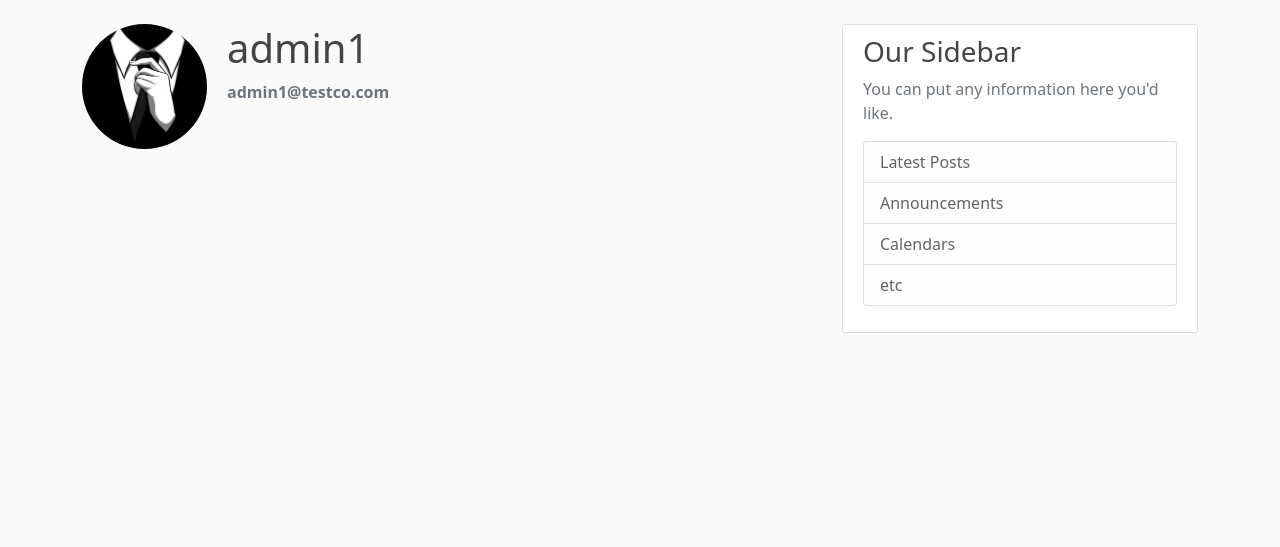
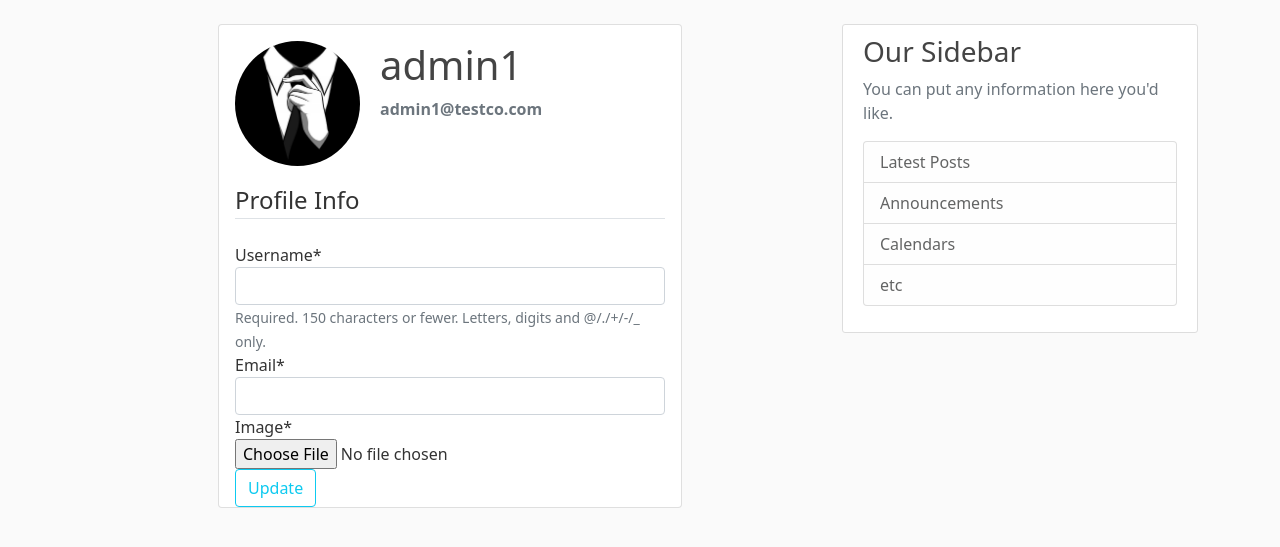
Before and after one commit to d3cod3d/django_blog, a Django app: page /profile/ in a window 1280 px wide. Shown: the part 56-603 px from the top of the page. Run offline with Django 3.2, Linux system fonts and the light colour scheme; a user stored in the database is signed in; data comes from the database, SQL or seed files in the repository; both versions use the stored data as it was after the commit; some libraries are stand-ins or nearby versions.

Commit message:
change profile pic

```diff
--- a/blog/templates/blog/base.html
+++ b/blog/templates/blog/base.html
@@ -47,7 +47,7 @@
     </header>
     <main role="main" class="container">
       <div class="row">
-        <div class="col-md-8">
+        <div class="col-md-8 d-flex justify-content-center">
           {% if messages %}
             {% for message in messages %}
             <div class="alert alert-{{ message.tags }}">
--- a/users/forms.py
+++ b/users/forms.py
@@ -1,6 +1,7 @@
 from django import forms
 from django.contrib.auth.models import User
 from django.contrib.auth.forms import UserCreationForm
+from .models import Profile
 
 
 class UserRegisterForm(UserCreationForm):
@@ -9,3 +10,19 @@ class UserRegisterForm(UserCreationForm):
     class Meta:
         model = User
         fields = ['username', 'email', 'password1', 'password2']
+
+
+class UserUpdateForm(forms.ModelForm):
+    email = forms.EmailField()
+
+    class Meta:
+        model = User
+        fields = ['username', 'email']
+
+
+
+
+class ProfileUpdateForm(forms.ModelForm):
+    class Meta:
+        model = Profile
+        fields = ['image']
--- a/users/templates/users/profile.html
+++ b/users/templates/users/profile.html
@@ -1,14 +1,28 @@
 {% extends "blog/base.html" %}
 {% load crispy_forms_tags %}
 {% block content %}
-    <div class="d-flex">
+<div class="card px-3 me-0" style="width: 29rem;">
+<div class="d-flex pt-3 ">
 
-            <img class="rounded-circle account-img" src="{{ user.profile.image.url }}">
-            <div class="fw-bold">
-                <h2 class="account-heading">{{ user.username }}</h2>
-                <p class="text-secondary">{{ user.email }}</p>
-            </div>
-
+        <img class="rounded-circle account-img" src="{{ user.profile.image.url }}">
+        <div class="fw-bold">
+            <h2 class="account-heading">{{ user.username }}</h2>
+            <p class="text-secondary">{{ user.email }}</p>
+        </div>
     </div>
+    <div>
+    <form method="POST" enctype="multipart/form-data">
+        {% csrf_token %}
+        <fieldset class="form-group">
+            <legend class="border-bottom mb-4">Profile Info</legend>
+            {{ u_form|crispy }}
+            {{ p_form|crispy }}
+        </fieldset>
+        <div class="form-group">
+            <button class="btn btn-outline-info" type="submit">Update</button>
+        </div>
+    </form>
+    </div>
+</div>
 
 {% endblock content %}
--- a/users/views.py
+++ b/users/views.py
@@ -2,7 +2,7 @@ from django.shortcuts import render, redirect
 
 from django.contrib.auth.decorators import login_required
 from django.contrib import messages
-from .forms import UserRegisterForm
+from .forms import UserRegisterForm, UserUpdateForm, ProfileUpdateForm
 # Create your views here.
 
 
@@ -20,4 +20,11 @@ def register(request):
 
 @login_required
 def profile(request):
-    return render(request, 'users/profile.html')
+    u_form = UserUpdateForm()
+    p_form = ProfileUpdateForm()
+
+    context = {
+        'u_form': u_form,
+        'p_form': p_form
+    }
+    return render(request, 'users/profile.html', context)
```
Also changed, not shown: db.sqlite3.
